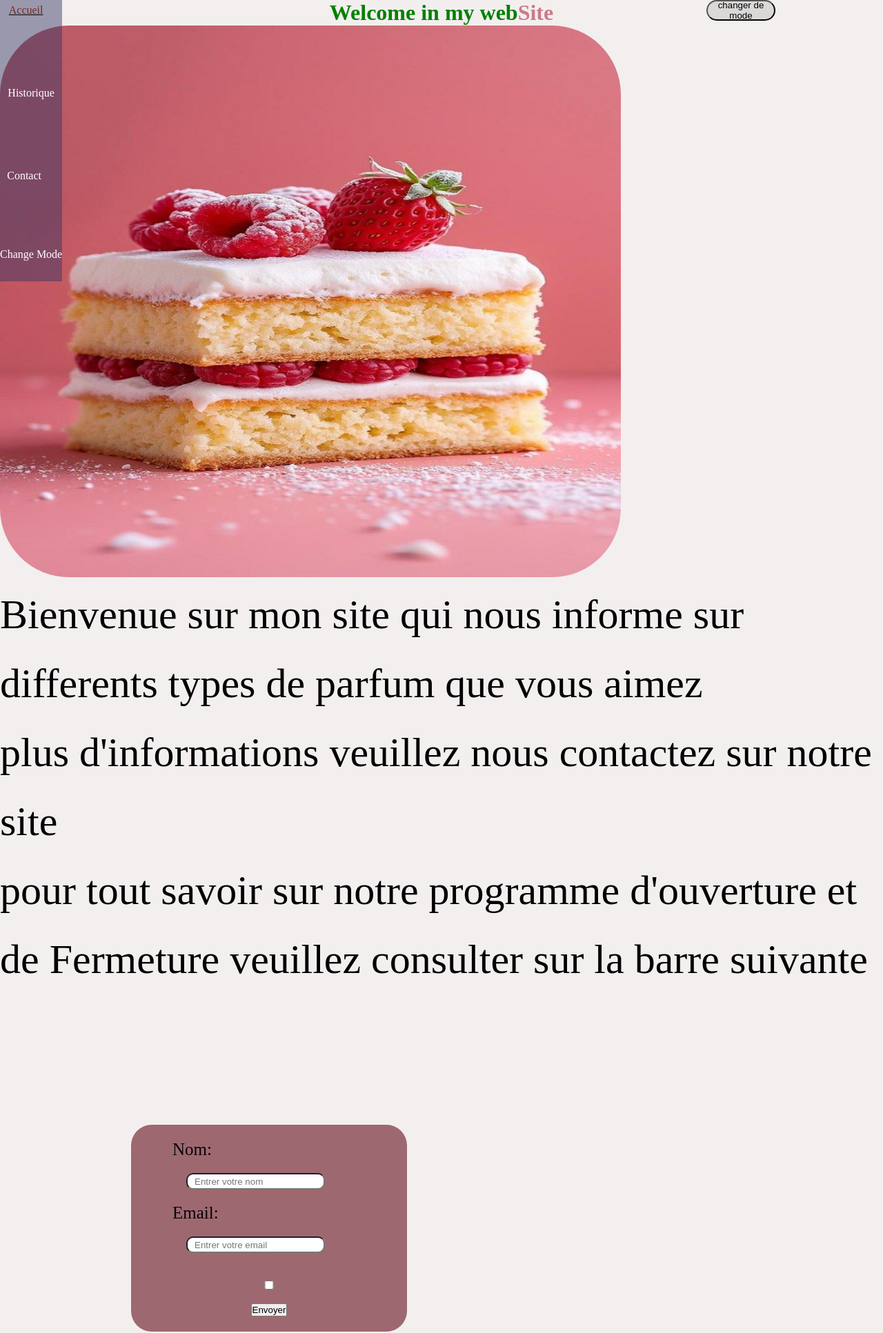
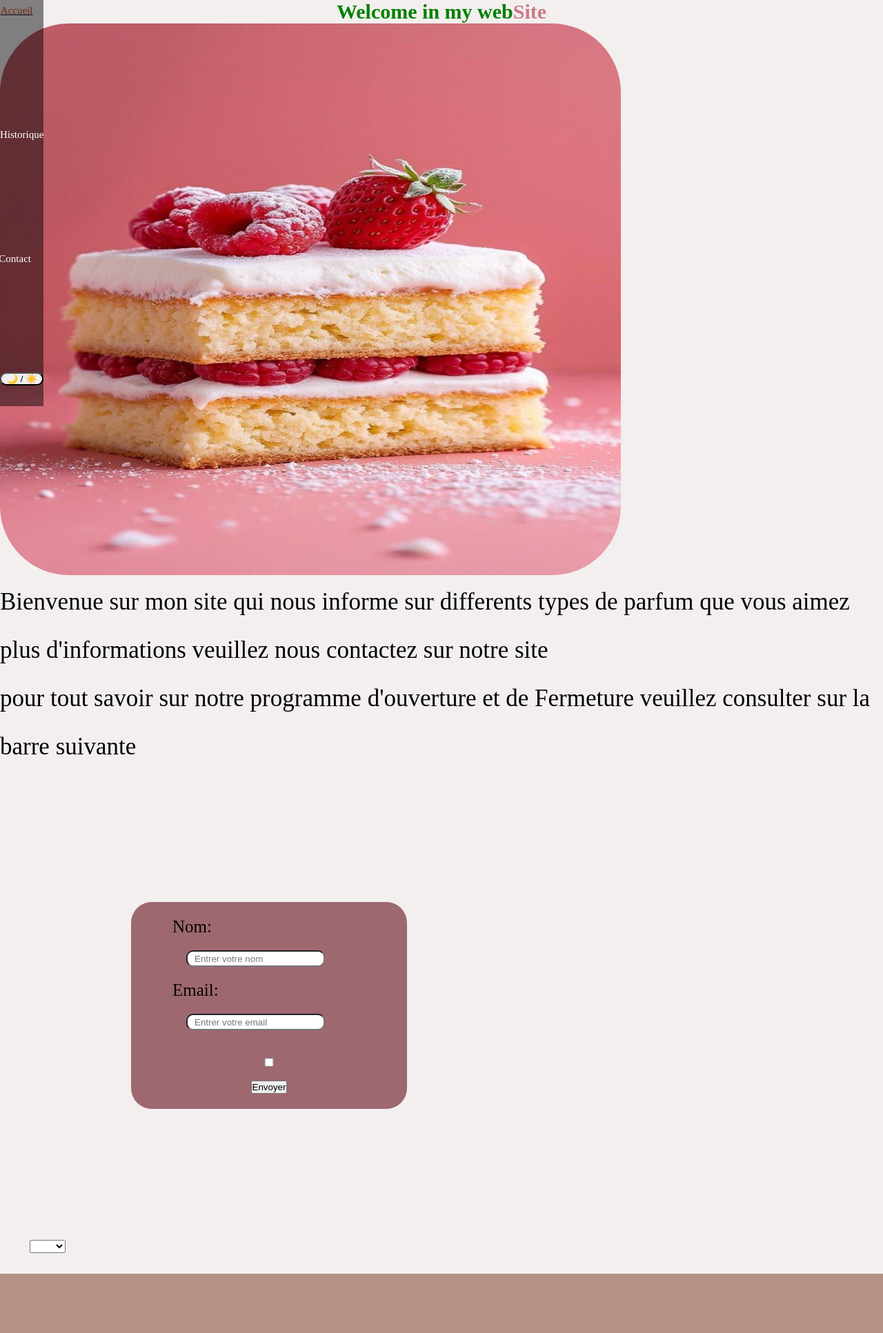
Before and after one commit to Andr-bhz/mon_site_gateau, a PHP site: page / in a window 1280 px wide. Shown: the top 1933 px of the page at 69% size. Run offline with PHP 8.4, Linux system fonts and the light colour scheme; data that the repository does not hold is empty; some libraries are stand-ins or nearby versions.

Commit message:
index.php

```diff
--- a/user/style.css
+++ b/user/assets/style.css
@@ -4,19 +4,25 @@
     box-sizing: border-box;
 }
 body {
+
     justify-content: center;
     align-items: center;
     direction:center;
     transition:  0.3s ease, color 0.3s ease;
     background-color: rgba(243, 239, 239, 0.979);
     color: rgba(0, 0, 0, 0.993);
-
+      font-size: 15px;
 }
 body.dark-mode{
     background-color: rgba(0, 0, 0, 0.979);
     color:white;
-    size:40rem;
-
+    font-size: 20px;
+}
+body.dark-mode h1{
+Filter:brightness(0.85) contrast(1.08) hue-rotate(15deg);
+}
+header.dark-mode{
+    background-color: rgba(204, 172, 177, 0.815);
 }
 #accueil {
     margin-left: -15px;
@@ -47,9 +53,9 @@ body.dark-mode{
 header {
     position:fixed;
     display: grid;
-    gap: 90px;
+    gap: 150px;
     padding-bottom:30px;
-    background-color: rgba(56, 56, 99, 0.473);
+    background-color: rgba(0, 0, 0, 0.473);
     align-items: normal;
     justify-content: center;
 }
@@ -75,9 +81,8 @@ p {
     display: flex;
     justify-content: center;
     align-items: center;
-    line-height: 100px;
-    /* color:rgb(143, 148, 163); */
-    font-size: 60px;
+    line-height: 70px;
+    font-size: 35px;
 }
 img {
     max-height: 3000px;
@@ -105,7 +110,7 @@ input:focus{
     background-color:rgba(5, 4, 5, 0.897);
     box-shadow: 2px 3px 3px 3px;
 }
-button:hover{
+.send:hover{
     background-color: brown;
     box-shadow:2px 3px 3px 3px ;
     transition: 0.5s;
@@ -122,8 +127,8 @@ Footer{
     justify-content: center;
     align-items: center;
     width: auto;
-    font-size: larger;
-    background-color:rgba(83, 24, 2, 0.836);
+    font-size: 20px;
+    background-color:rgba(179, 145, 131, 0.836);
     margin-top: 30px;
 }
 Footer.dark-mode{
@@ -168,20 +173,11 @@ input:hover{
     border-radius: 5px;
 }
 .btn{
-    position:absolute;
     display: Flex;
-    justify-content: center;
-    align-items: center;
-    margin-left: 80%;
-    /* margin-top: 20px; */
-    width: 100px;
-    height: 30px;
-    border-radius: 5px;
-    border-radius: 20px;
-    background-color: rgb(219, 216, 216);
-
+    border-radius:40px ;
 }
 #btn{
+    /* margin-left: 40px; */
     align-items: center;
     justify-content: center;
 
--- a/user/log.php
+++ b/user/log.php
@@ -2,10 +2,7 @@
     // json_encode($_POST['email']);
     $i = null;
     $age = date('Y');
-    // $detail=trim($_POST['name'] && $_POST['email']);
-    //         echo $detail;
-    $nom =strtoupper('name');
-    Function add(){}
+
 ?>
 
 <!DOCTYPE html>
@@ -14,16 +11,16 @@
     <meta charset="UTF-8">
     <meta name="viewport" content="width=device-width, initial-scale=1.0">
     <title>
-        <?= $title?>
+        <?= mon_site_gateau?>
     </title>
-    <link rel="stylesheet" href="./style.css">
+    <link rel="stylesheet" href="./assets/style.css">
 </head>
-<button id="btn" class="btn">changer de mode</button>
+
 <header>
     <a id="accueil" href="#Accueil">Accueil</a>
     <a id="historique" href="#Historique">Historique</a>
     <a id ="contact" href="#Formulaire">Contact</a>
-    <a id="mode" href="#btn">Change Mode</a>
+    <button id="btn" class="btn">🌙 / ☀️</button>
 </header>
 <body>
 
@@ -45,7 +42,7 @@ et de Fermeture veuillez consulter sur la barre suivante <br>
             <input type="text" name="email" id="email" placeholder="Entrer votre email" required>
     </div>
         <input type="checkbox" name="box" id="box" required class="box">
-        <button type="submit">Envoyer</button>
+        <button type="submit" class="send">Envoyer</button>
 </form>
 <select name="ouvert" id="ouvert">
     <option value="1">
--- a/user/user.php
+++ b/user/user.php
@@ -33,6 +33,7 @@ $nom_ville = htmlspecialchars($user['ville']);
             <?php endforeach; ?>
         </tbody>
     </table> -->
+     <button id="note" class="ntb">🌙 / ☀️</button>
     <div class="hero">
         <h2>Abonnement 1 mois</h2>
 <section class="mind" id="mind">
@@ -52,7 +53,7 @@ $nom_ville = htmlspecialchars($user['ville']);
     alors mon site se presetente comme suite veuillez inserer toutes vos donnez
 </p>
     <button class="" ="button"onclick =' document.getElementById("readme").innerHTML = "merci"'>Valider</button>
-    <button id="note" class="ntb">Changer de mode</button>
+
     <script src="">
         // let text1='Bienvenue sur mon site';
         // text1+= 'pour se reabonnement en ligne'
```
Also changed, not shown: user/assets/page.css (+19 -9 lines).
